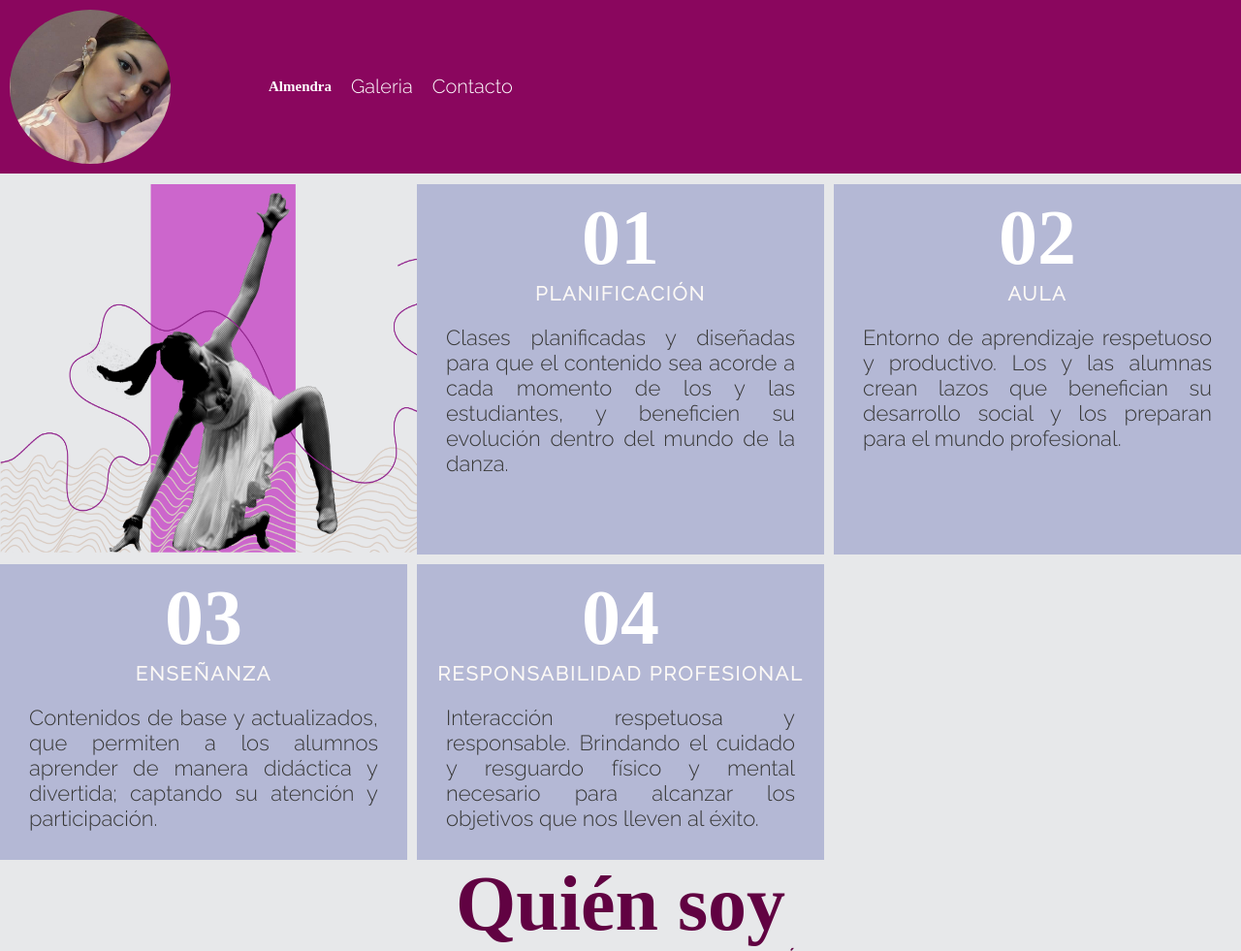
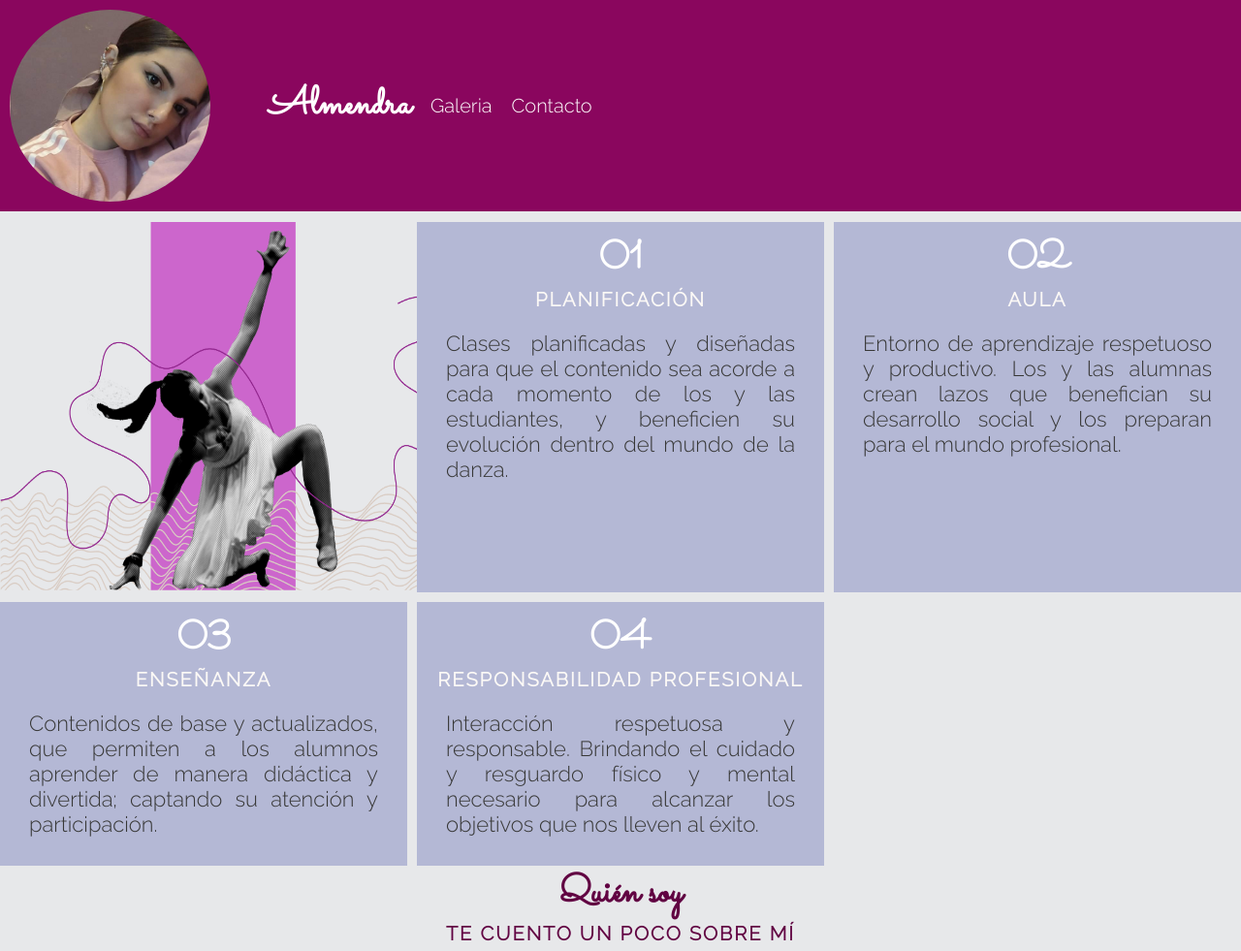
Before and after one commit to LauFont/TP-Laura-Font, a plain HTML site: page index.html in a window 1280 px wide. Shown: the top 981 px of the page at 97% size. Drawn offline with Linux system fonts and the light colour scheme.

Commit message:
tipograf+anchos

```diff
--- a/index.html
+++ b/index.html
@@ -6,6 +6,9 @@
     <meta http-equiv="X-UA-Compatible" content="IE=edge">
     <meta name="viewport" content="width=device-width, initial-scale=1.0">
     <title>Clases de Danza</title>
+    <link rel="preconnect" href="https://fonts.googleapis.com">
+    <link rel="preconnect" href="https://fonts.gstatic.com" crossorigin>
+    <link href="https://fonts.googleapis.com/css2?family=Sacramento&display=swap" rel="stylesheet">
     <link rel="stylesheet" href="styles.css">
     <link rel="icon" href="imagenes/zapatillas-de-ballet.ico">
 </head>
--- a/style-galeria.css
+++ b/style-galeria.css
@@ -17,8 +17,6 @@ body{
     src: url(fonts/Amalfi\ Coast.ttf);
     font-family: Beauty;
     src: url(fonts/Beauty\ in\ the\ Starlight.ttf);
-    font-family: Masha;
-    src: url(fonts/Masha.ttf);
     font-family: Raleway;
     src: url(fonts/Raleway-Light.ttf);
 }
@@ -75,11 +73,10 @@ a:hover {
     text-decoration: none;
     font-family: Raleway;
 }
-h1{
-    font-family: Masha;
-    color:#fff;
-    font-size: 15px;
-
+h1 {
+    font-family: 'Sacramento', cursive;
+    color: #fff;
+    font-size: 40px;
 }
  .grid-container{
      margin: 1.5rem;
--- a/styles-contact.css
+++ b/styles-contact.css
@@ -47,14 +47,11 @@ body {
     justify-content: space-between;
     align-items: center;
 }
-h1{
-    font-family: Masha;
-    color:#fff;
-    font-size: 15px;
-
+h1 {
+    font-family: 'Sacramento', cursive;
+    color: #fff;
+    font-size: 40px;
 }
-
-
 
 a:hover {
     color: rgb(97, 2, 66);
@@ -93,7 +90,7 @@ a:hover {
 
 @media screen and (max-width: 768px) {
     .form {
-        grid-template-columns: 1fr;
+        grid-template-columns: repeat(auto-fit, minmax(400px, 1fr));
     }
 
     .contact-form {
--- a/styles.css
+++ b/styles.css
@@ -19,8 +19,6 @@ body {
     src: url(fonts/Amalfi\ Coast.ttf);
     font-family: Beauty;
     src: url(fonts/Beauty\ in\ the\ Starlight.ttf);
-    font-family: Masha;
-    src: url(fonts/Masha.ttf);
     font-family: Raleway;
     src: url(fonts/Raleway-Light.ttf);
 }
@@ -93,14 +91,14 @@ a:hover {
 
 
 h1 {
-    font-family: Masha;
+    font-family: 'Sacramento', cursive;
     color: #fff;
-    font-size: 15px;
+    font-size: 40px;
 }
 
 h2 {
-    font-size: 8rem;
-    font-family: Beauty in the Starlight;
+    font-size: 4rem;
+    font-family: 'Sacramento', cursive;
     color: white;
     text-align: center;
 }
```
Also changed, not shown: contacto.html (+1 -0 lines), galeria.html (+1 -0 lines).
